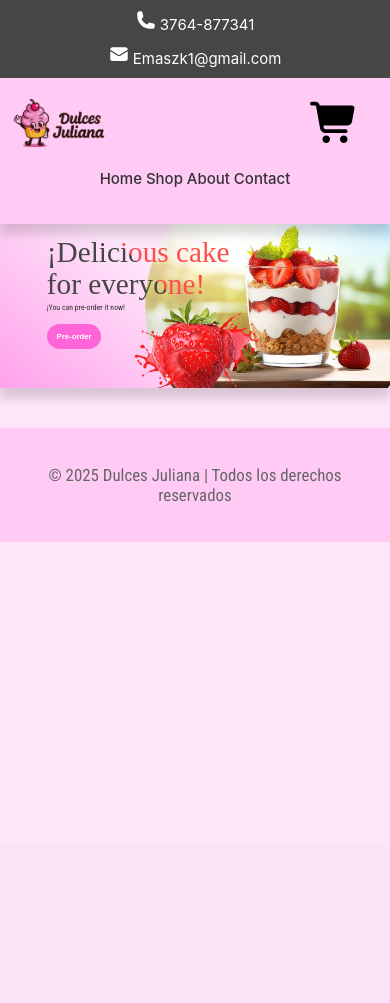
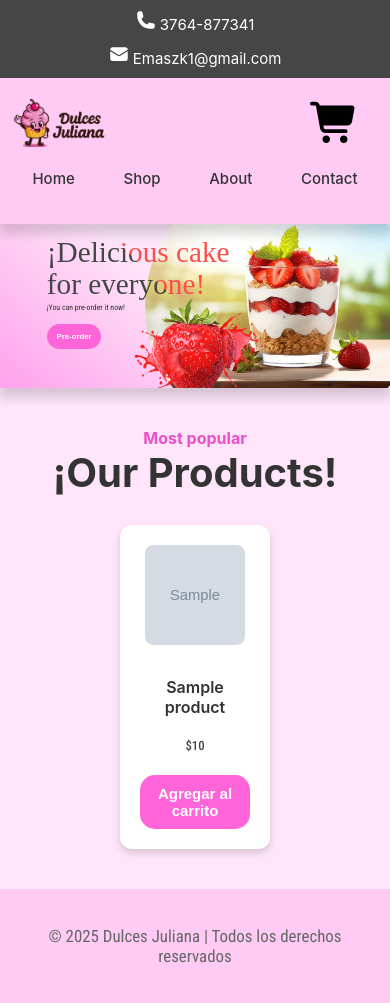
Before and after one commit to EmanuelSzk/e-commerce-page, a PHP site: page / in a window 390 px wide. Before the commit the page ends 542 px from the top, so only its background shows below. Run offline with PHP 8.4, Linux system fonts and the light colour scheme; tables that the repository leaves empty or names only in its code hold one stand-in row (values such as "Sample post"); grey boxes marked "Sample" are stand-in pictures; some web fonts are replaced.

Commit message:
productos responsive

```diff
--- a/Styles/Style.css
+++ b/Styles/Style.css
@@ -371,11 +371,12 @@ main {
 
 .products {
   display: grid;
-  grid-template-columns: repeat(auto-fill, minmax(220px, 1fr));
-  gap: 20px;
-  align-items: start;
+  grid-template-columns: repeat(auto-fit, minmax(220px, 220px));
+  gap: 1rem;
+  justify-content: center;
+  /* align-items: start;
   display: flex;
-  justify-content: center;
+  justify-content: center; */
 }
 
 .card {
@@ -398,8 +399,8 @@ main {
 }
 
 .img-container {
-  width: 180px;
-  height: 180px;
+  width: 150px;
+  height: 150px;
   margin: 0 auto 16px auto;
   display: flex;
   align-items: center;
@@ -603,18 +604,20 @@ footer {
   }
 
   button {
-  background-color: #ff65d9;
-  color: white;
     margin-top: 2vw;
     padding: 2vw 2.5vw;
     font-size: 2vw;
   }
 
+  .boton-item {
+    margin-top: 20px;
+    padding: 15px 20px;
+    font-size: 20px;
   }
 
-@media (max-width: 1024px) {
+}
 
-}
+@media (max-width: 1024px) {}
 
 @media (max-width: 768px) {
   /* ajustes más fuertes */
@@ -642,10 +645,53 @@ footer {
 
   .menu {
     grid-area: menu;
-    justify-content: center;
+    justify-content: space-around;
   }
 
   .carrito-icon {
     grid-area: carrito;
   }
+
+  /* Productos */
+  .products {
+    grid-template-columns: repeat(auto-fit, minmax(150px, 150px));
+    /* gap: 1rem; */
   }
+
+  .card {
+    /* border-radius: 12px;
+  padding: 20px; */
+    min-height: 240px;
+  }
+
+  .img-container {
+    width: 100px;
+    height: 100px;
+    margin: 0 auto 16px auto;
+    border-radius: 8px;
+  }
+
+  .img-container img {
+    width: 100%;
+    height: 100%;
+    border-radius: 8px;
+  }
+
+  .card h3 {
+    margin-bottom: 8px;
+    font-size: 1rem;
+    font-weight: 600;
+  }
+
+  .card p {
+    margin-bottom: 12px;
+    font-size: 0.8rem;
+  }
+
+  .boton-item {
+    margin-top: 10px;
+    padding: 10px 15px;
+    font-size: 15px;
+  }
+
+}
--- a/index.php
+++ b/index.php
@@ -11,7 +11,7 @@ include 'php/conexion.php';
     <meta charset="UTF-8">
     <title>E-commerce de Postres</title>
     <meta name="viewport" content="width=device-width, initial-scale=1.0">
-    <link rel="stylesheet" href="Styles/Style.css?v=1.6s"> <!-- el "?v=1.1" es para que al entrar por xampp a la página en php se actualice el style.css y no se use el style.css guardado en la caché de la página y así visualizar los cambios al recargar -->
+    <link rel="stylesheet" href="Styles/Style.css?v=1.7s"> <!-- el "?v=1.1" es para que al entrar por xampp a la página en php se actualice el style.css y no se use el style.css guardado en la caché de la página y así visualizar los cambios al recargar -->
     <link href="https://fonts.googleapis.com/css2?family=Nunito:wght@400;600&family=Poppins:wght@600;800&display=swap"
         rel="stylesheet">
     <link rel="preconnect" href="https://fonts.googleapis.com">
@@ -96,10 +96,10 @@ include 'php/conexion.php';
                 </div>
             </div>
 
-            <!-- <h2 class="pre-tittle" id="shop">Most popular</h2>
+            <h2 class="pre-tittle" id="shop">Most popular</h2>
             <h2 class="welcome">¡Our Products!</h2>
 
-            <section class="carrito" id="carrito">
+            <!-- <section class="carrito" id="carrito">
                 <div id="agregar-carrito">
                     <div class="header-carrito">
                         <svg style='fill: white;' width="3rem" xmlns="http://www.w3.org/2000/svg" viewBox="0 0 640 640">
@@ -141,28 +141,28 @@ include 'php/conexion.php';
 
                 </div>
 
-            </section>  -->
+            </section> -->
 
-            <!-- <section class="products">
+            <section class="products">
                 <?php
 
-                // $sql = "SELECT nombre, precio, imgURL FROM products";
-                // $resultado = $conection->query($sql);
+                $sql = "SELECT nombre, precio, imgURL FROM products";
+                $resultado = $conection->query($sql);
 
-                // if ($resultado->num_rows > 0) {
-                //     while ($row = $resultado->fetch_assoc()) {
-                //         echo '<div class="card">';
-                //         echo '  <div class="img-container">';
-                //         echo '      <img class="img-item" src="' . $row['imgURL'] . '" alt="' . $row['nombre'] . '">';
-                //         echo '  </div>';
-                //         echo '  <h3 class="nombre">' . $row['nombre'] . '</h3>';
-                //         echo '  <p class="precio">$' . $row['precio'] . '</p>';
-                //         echo '  <button class="boton-item">Agregar al carrito</button>';
-                //         echo '</div>';
-                //     }
-                // } else {
-                //     echo "<p>No hay productos disponibles</p>";
-                // }
+                if ($resultado->num_rows > 0) {
+                    while ($row = $resultado->fetch_assoc()) {
+                        echo '<div class="card">';
+                        echo '  <div class="img-container">';
+                        echo '      <img class="img-item" src="' . $row['imgURL'] . '" alt="' . $row['nombre'] . '">';
+                        echo '  </div>';
+                        echo '  <h3 class="nombre">' . $row['nombre'] . '</h3>';
+                        echo '  <p class="precio">$' . $row['precio'] . '</p>';
+                        echo '  <button class="boton-item">Agregar al carrito</button>';
+                        echo '</div>';
+                    }
+                } else {
+                    echo "<p>No hay productos disponibles</p>";
+                }
                 ?>
             </section>
 
```
Lines whose indentation alone changed are shown as unchanged.
